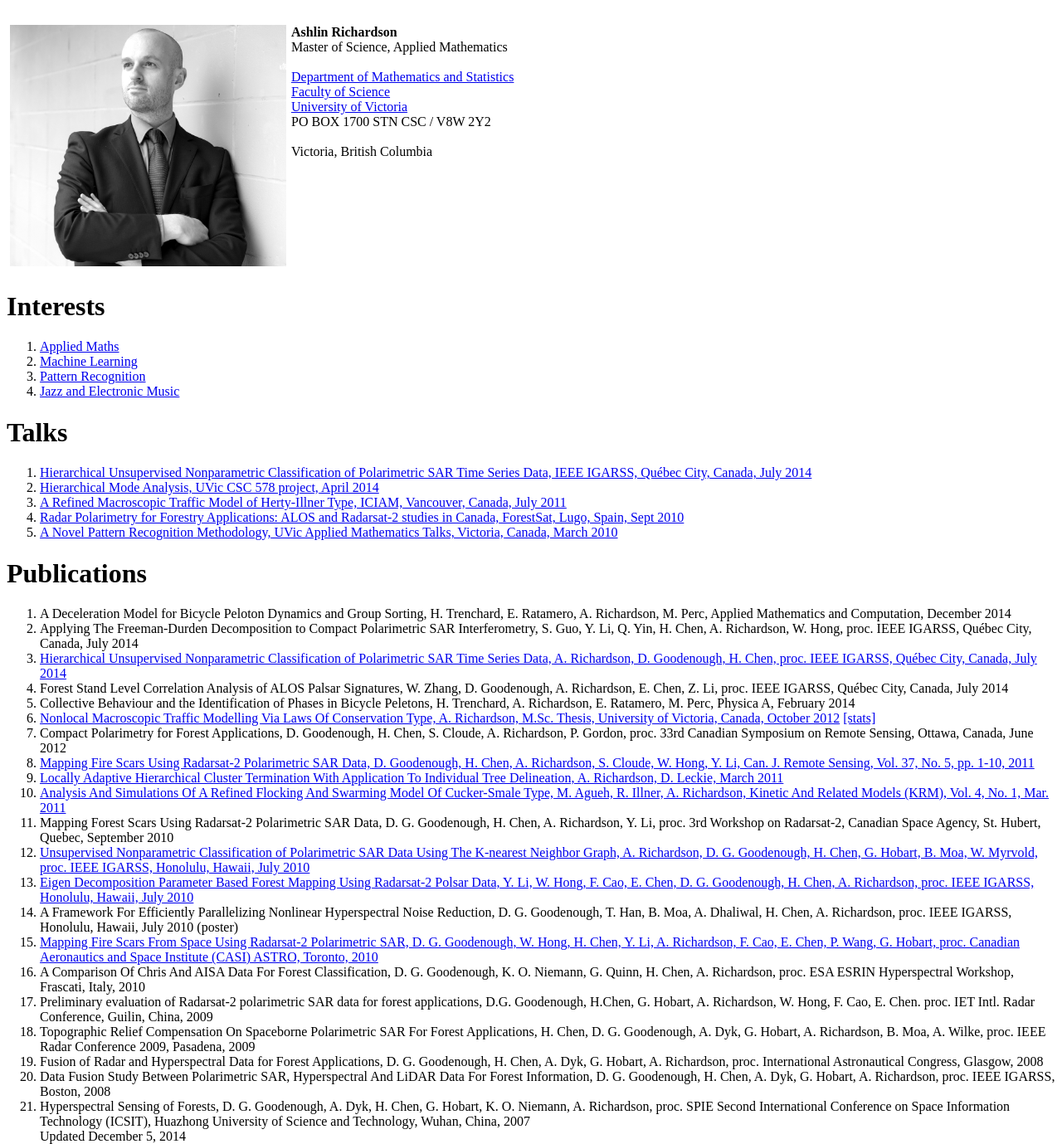
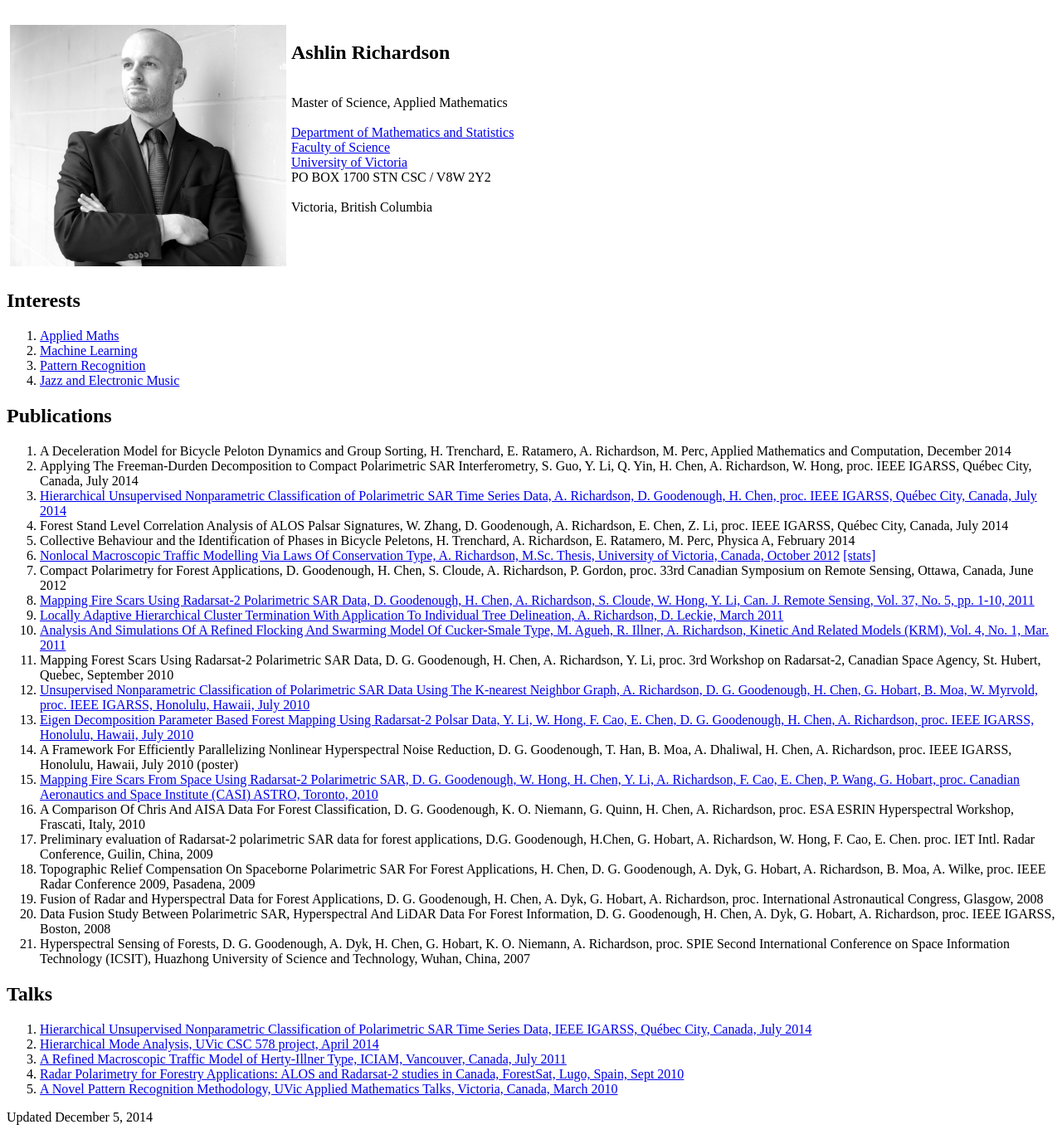
Before and after one commit to ashlinrichardson/www_academic, a plain HTML site: page index.html in a window 1280 px wide. Shown: the whole page at 83% size. Drawn offline with Linux system fonts and the light colour scheme.

Commit message:
tidy up
tidy up

```diff
--- a/index.html
+++ b/index.html
@@ -20,7 +20,7 @@
       <div style="text-align: center;"><img style="width: 333px;" alt="" src="ashlin.jpg"></div>
 	</td>
       <td style="vertical-align: top;">
-     <strong>Ashlin Richardson</strong>
+     <h2>Ashlin Richardson</h2>
 <br>
 <!-- &nbsp;&nbsp;Data Science and Image Analysis<br>-->
 Master of Science, Applied Mathematics<Br><br>
@@ -35,7 +35,7 @@ Victoria, British Columbia<br><br>
   </tbody>
 </table>
 
-<h1>Interests</h1>
+<h2>Interests</h2>
 <ol>
 <li><a href="http://en.wikipedia.org/wiki/Applied_mathematics">Applied Maths</a></li>
 <li><a href="http://en.wikipedia.org/wiki/Machine_learning">Machine Learning</a></li>
@@ -43,19 +43,7 @@ Victoria, British Columbia<br><br>
 <li><a href="http://soundcloud.com/ashrichardson">Jazz and Electronic Music</a></li>
 </ol>
 
-<h1>Talks</h1>
-<ol>
-<li><a href="talks/2014_richardson_igarss.pdf">Hierarchical Unsupervised Nonparametric Classification of Polarimetric SAR Time Series Data, IEEE IGARSS, Québec City, Canada, July 2014</a></li>
-<li><a href="talks/2013_0418_richardson_uvic.pdf"">Hierarchical Mode Analysis, UVic CSC 578 project, April 2014</a></li>
-<li><a href="talks/2011_0722_richardson_iciam.pdf">A Refined Macroscopic Traffic Model of Herty-Illner Type, ICIAM, Vancouver, Canada, July 2011</a></li>
-<li><a href="talks/2010_09_cloude_forestsat.pdf">Radar Polarimetry for Forestry Applications: ALOS and Radarsat-2 studies in Canada, ForestSat, Lugo, Spain, Sept 2010</a></li>
-<li><a href="talks/2010_0324_richardson_uvic.pdf">A Novel Pattern Recognition Methodology, UVic Applied Mathematics Talks, Victoria, Canada, March 2010</a></li>
-</ol>
-
-<!--<a href="talks/2013_richardson_csrs.pdf">[PDF]</a>Hierarchical Unsupervised Nonparametric Classification of Polarimetric SAR Time Series Data,</span> 34th CSRS, Victoria, Canada, August 2013.-->
-
-
-<h1>Publications</h1>
+<h2>Publications</h2>
 <ol>
 <li>A Deceleration Model for Bicycle Peloton Dynamics and Group Sorting, H. Trenchard,  E. Ratamero, A. Richardson, M. Perc, Applied Mathematics and Computation, December 2014</li>
 <li>Applying The Freeman-Durden Decomposition to Compact Polarimetric SAR Interferometry, S. Guo, Y. Li, Q. Yin, H. Chen, A. Richardson, W. Hong, proc. IEEE IGARSS, Québec City, Canada, July 2014</li>
@@ -118,8 +106,21 @@ D. G. Goodenough, H. Chen, A. Dyk, G. Hobart, A. Richardson, proc. IEEE IGARSS,
 
 <li>Hyperspectral Sensing of Forests, D. G. Goodenough, A. Dyk, H. Chen, G. Hobart, K. O. Niemann, A. Richardson, proc. SPIE Second International Conference on Space Information Technology (ICSIT),
 Huazhong University of Science and Technology, Wuhan, China, 2007</li>
-</ul>
+</ol>
+
+
+<h2>Talks</h2>
+<ol>
+<li><a href="talks/2014_richardson_igarss.pdf">Hierarchical Unsupervised Nonparametric Classification of Polarimetric SAR Time Series Data, IEEE IGARSS, Québec City, Canada, July 2014</a></li>
+<li><a href="talks/2013_0418_richardson_uvic.pdf"">Hierarchical Mode Analysis, UVic CSC 578 project, April 2014</a></li>
+<li><a href="talks/2011_0722_richardson_iciam.pdf">A Refined Macroscopic Traffic Model of Herty-Illner Type, ICIAM, Vancouver, Canada, July 2011</a></li>
+<li><a href="talks/2010_09_cloude_forestsat.pdf">Radar Polarimetry for Forestry Applications: ALOS and Radarsat-2 studies in Canada, ForestSat, Lugo, Spain, Sept 2010</a></li>
+<li><a href="talks/2010_0324_richardson_uvic.pdf">A Novel Pattern Recognition Methodology, UVic Applied Mathematics Talks, Victoria, Canada, March 2010</a></li>
+</ol>
+
+<!--<a href="talks/2013_richardson_csrs.pdf">[PDF]</a>Hierarchical Unsupervised Nonparametric Classification of Polarimetric SAR Time Series Data,</span> 34th CSRS, Victoria, Canada, August 2013.-->
+
+
 
 Updated December 5, 2014
-</font>
 </body></html>
```
